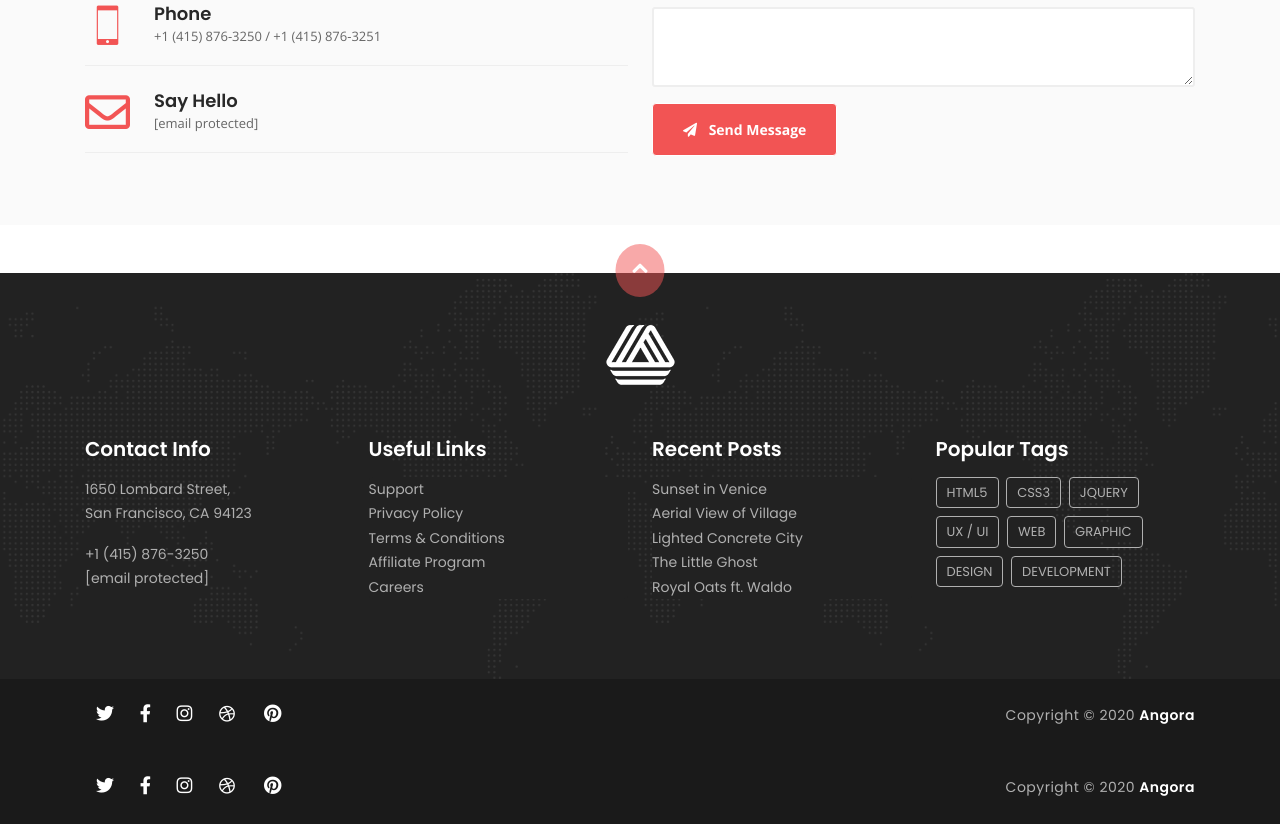
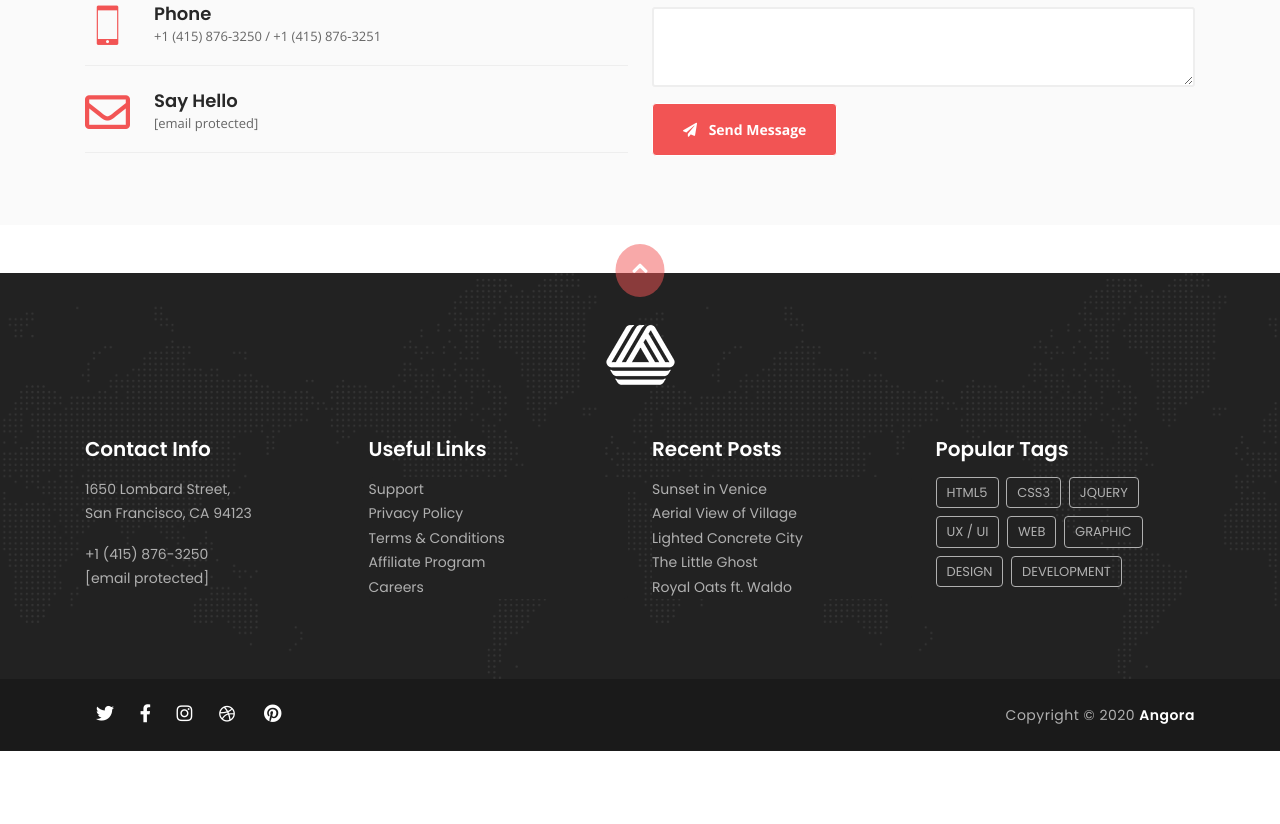
Before and after one commit to Ibrahim-M-Abd-Alwahab/Angora, a plain HTML site: page index.html in a window 1280 px wide. Shown: the part 4291-5115 px from the top of the page. After the commit the page ends 5042 px from the top, so only its background shows below. Drawn offline with nearby package versions, Linux system fonts and the light colour scheme.

Commit message:
third commit

```diff
--- a/index.html
+++ b/index.html
@@ -652,38 +652,6 @@
 
     </section>
 
-    <!-- hello it's me -->
-
-    <section id="last-footer" class=" bg-last-footer py-4 ">
-        <div class="container-fluid ">
-            <div class="container d-flex justify-content-between align-items-center cansel-flex ">
-                <div class="social-icon ">
-                    <a href="# " class="mx-2 ">
-                        <i class="fab fa-twitter "></i>
-                    </a>
-                    <a href="# " class="mx-2 ">
-                        <i class="fab fa-facebook-f "></i>
-                    </a>
-                    <a href="# " class="mx-2 ">
-                        <i class="fab fa-instagram "></i>
-                    </a>
-                    <a href="# " class="mx-2 ">
-                        <i class="icofont-dribbble "></i>
-                    </a>
-                    <a href="# " class="mx-2 ">
-                        <i class="fab fa-pinterest fa-fw "></i>
-                    </a>
-                </div>
-                <div>
-                    <p class="copy-right mb-0 d-flex justify-content-end ">
-                        Copyright © 2020 <a href="# " class="Angora-style ms-1 "> Angora </a>
-                    </p>
-                </div>
-            </div>
-        </div>
-
-    </section>
-
     <script src="js/bootstrap.bundle.min.js "></script>
 </body>
 
```
